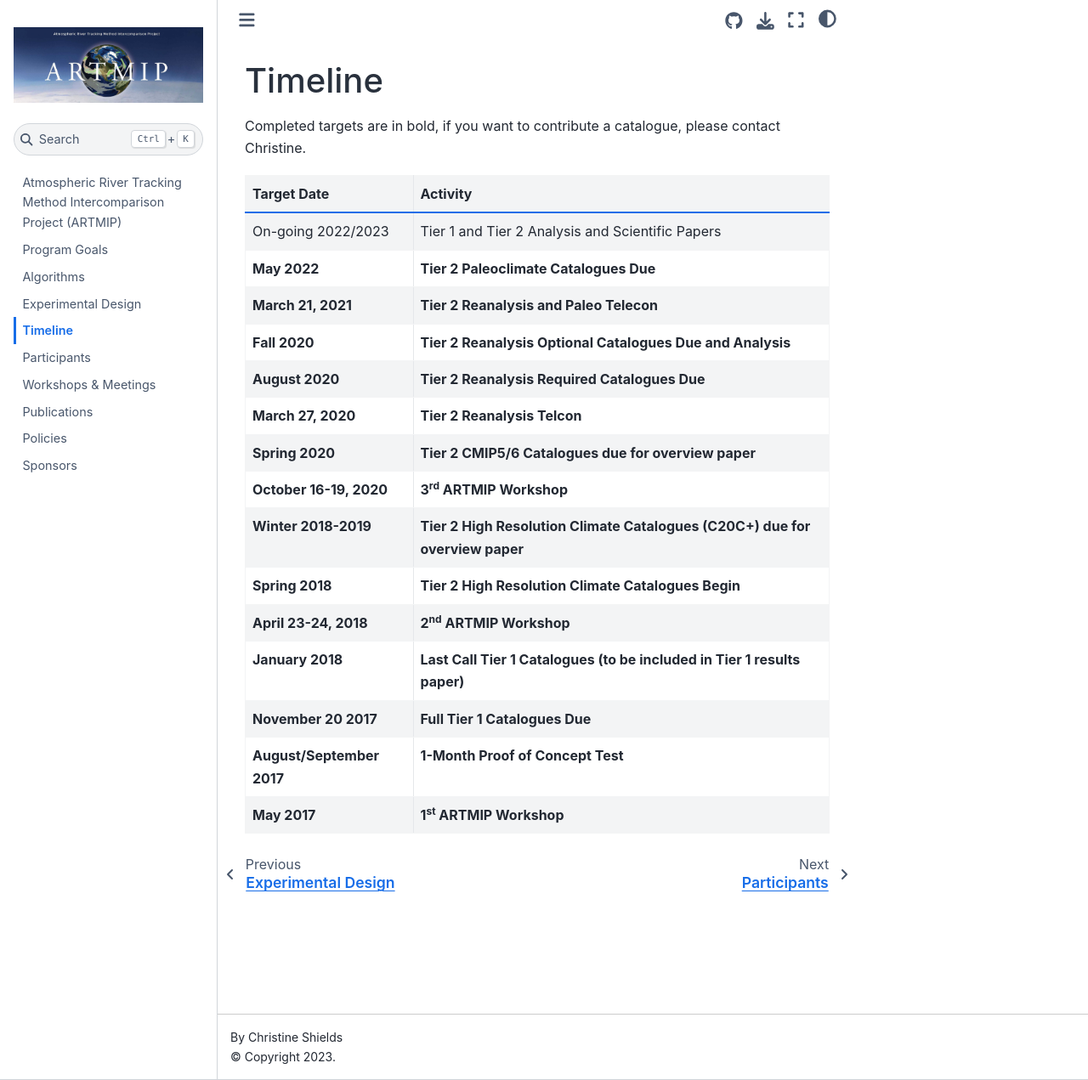
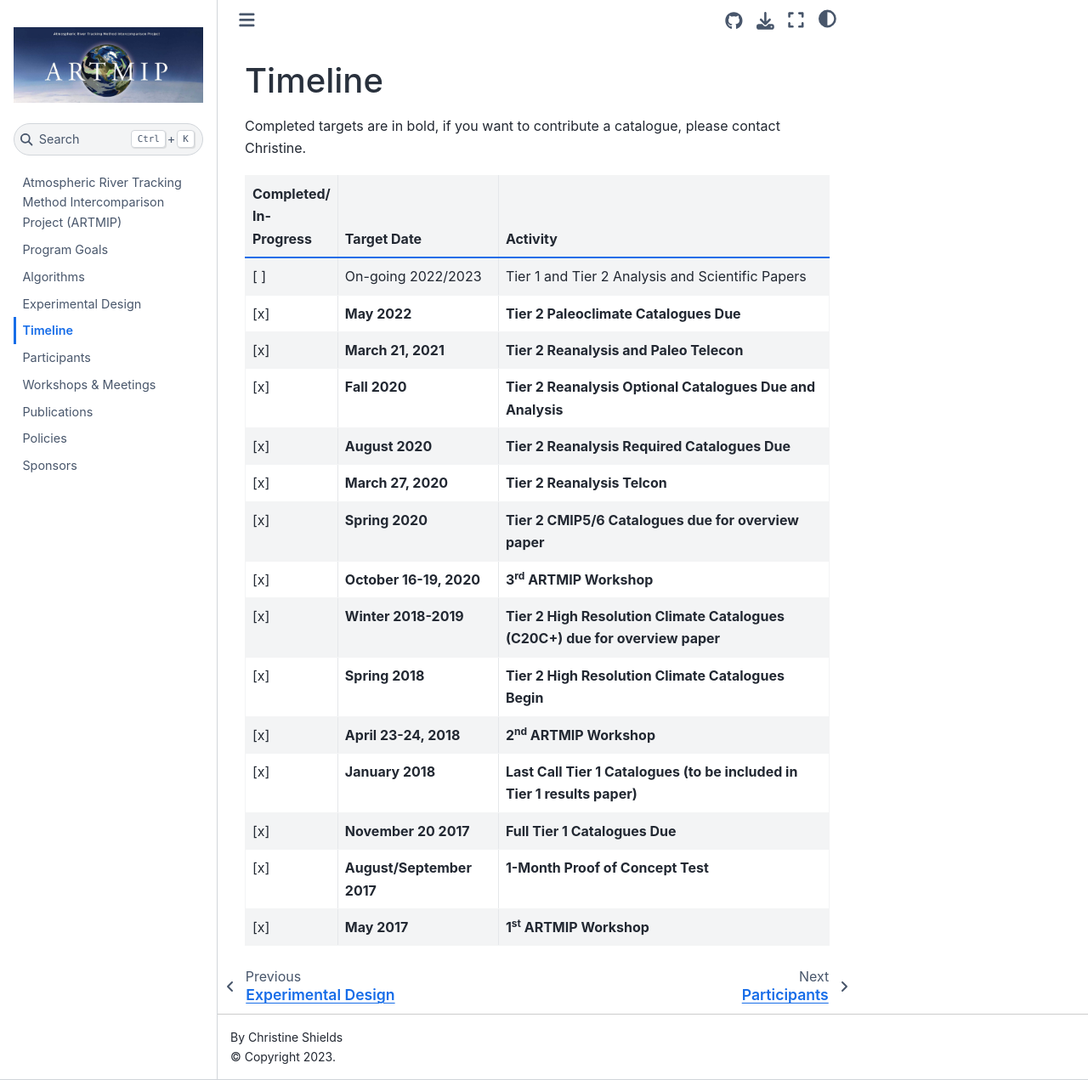
Before and after one commit to NCAR/ARTMIP, a Jupyter Book: the page built from book/timeline.md, in a window 1280 px wide and 1271 px high. Shown: the whole window at 85% size. Built offline with Jupyter Book 1.0.4 settings and Sphinx 7.4.7 and the Sphinx Book theme 1.1.4, drawn with Linux system fonts in a browser that asks for light colours.

```diff
--- a/book/timeline.md
+++ b/book/timeline.md
@@ -1,20 +1,20 @@
 # Timeline
 Completed targets are in bold, if you want to contribute a catalogue, please contact Christine.
 
-| Target Date | Activity |
-| ------------- | ------------- |
-| On-going 2022/2023 | Tier 1 and Tier 2 Analysis and Scientific Papers |
-| **May 2022** | **Tier 2 Paleoclimate Catalogues Due** |
-| **March 21, 2021** | **Tier 2 Reanalysis and Paleo Telecon** |
-| **Fall 2020** | **Tier 2 Reanalysis Optional Catalogues Due and Analysis** |
-| **August 2020** | **Tier 2 Reanalysis Required Catalogues Due** |
-| **March 27, 2020** | **Tier 2 Reanalysis Telcon** |
-| **Spring 2020** | **Tier 2 CMIP5/6 Catalogues due for overview paper** |
-| **October 16-19, 2020** | **3<sup>rd</sup> ARTMIP Workshop** |
-| **Winter 2018-2019** | **Tier 2 High Resolution Climate Catalogues (C20C+) due for overview paper** |
-| **Spring 2018** | **Tier 2 High Resolution Climate Catalogues Begin** |
-| **April 23-24, 2018** | **2<sup>nd</sup> ARTMIP Workshop** |
-| **January 2018** | **Last Call Tier 1 Catalogues (to be included in Tier 1 results paper)** |
-| **November 20 2017** | **Full Tier 1 Catalogues Due** |
-| **August/September 2017** | **1-Month Proof of Concept Test** |
-| **May 2017** | **1<sup>st</sup> ARTMIP Workshop** |
+| Completed/<br>In-Progress | Target Date | Activity |
+| --- | ------------- | ------------- |
+| [ ] | On-going 2022/2023 | Tier 1 and Tier 2 Analysis and Scientific Papers |
+| [x] | **May 2022** | **Tier 2 Paleoclimate Catalogues Due** |
+| [x] | **March 21, 2021** | **Tier 2 Reanalysis and Paleo Telecon** |
+| [x] | **Fall 2020** | **Tier 2 Reanalysis Optional Catalogues Due and Analysis** |
+| [x] | **August 2020** | **Tier 2 Reanalysis Required Catalogues Due** |
+| [x] | **March 27, 2020** | **Tier 2 Reanalysis Telcon** |
+| [x] | **Spring 2020** | **Tier 2 CMIP5/6 Catalogues due for overview paper** |
+| [x] | **October 16-19, 2020** | **3<sup>rd</sup> ARTMIP Workshop** |
+| [x] | **Winter 2018-2019** | **Tier 2 High Resolution Climate Catalogues (C20C+) due for overview paper** |
+| [x] | **Spring 2018** | **Tier 2 High Resolution Climate Catalogues Begin** |
+| [x] | **April 23-24, 2018** | **2<sup>nd</sup> ARTMIP Workshop** |
+| [x] | **January 2018** | **Last Call Tier 1 Catalogues (to be included in Tier 1 results paper)** |
+| [x] | **November 20 2017** | **Full Tier 1 Catalogues Due** |
+| [x] | **August/September 2017** | **1-Month Proof of Concept Test** |
+| [x] | **May 2017** | **1<sup>st</sup> ARTMIP Workshop** |
```
